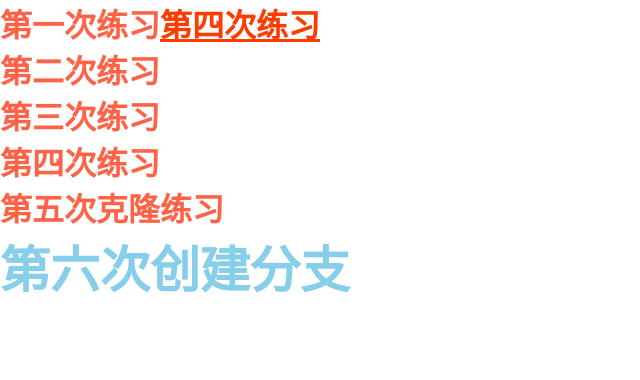
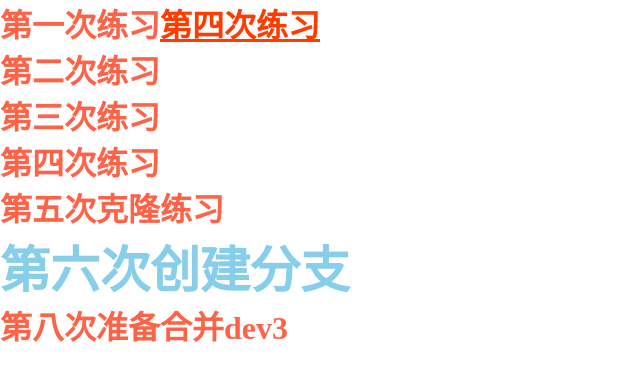
Before and after one commit to XiaoGao52/2023, a plain HTML site: page index.html in a window 1280 px wide. Shown: the whole page, without its empty margins (0-640 px from the left). Drawn offline with Linux system fonts and the light colour scheme.

Commit message:
第八次准备合并dev3

```diff
--- a/index.html
+++ b/index.html
@@ -16,6 +16,7 @@
     <h1>第四次练习</h1>
     <h1>第五次克隆练习</h1>
     <h1>第六次创建分支</h1>
+    <h1>第八次准备合并dev3</h1>
 </body>
 
 </html>
```
